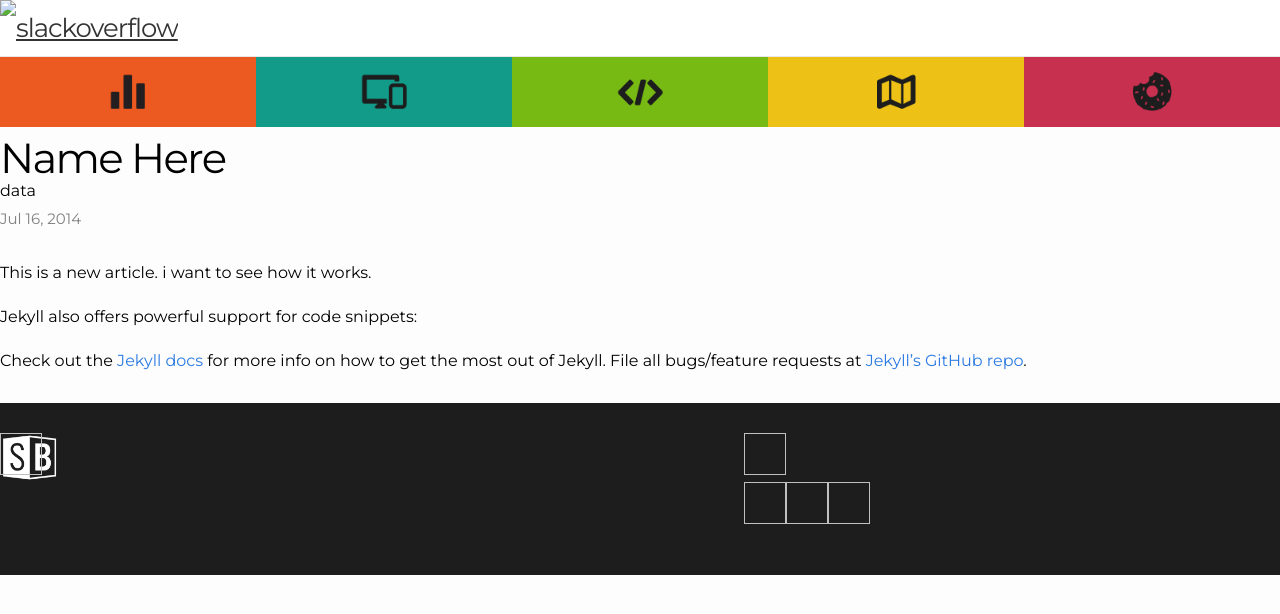
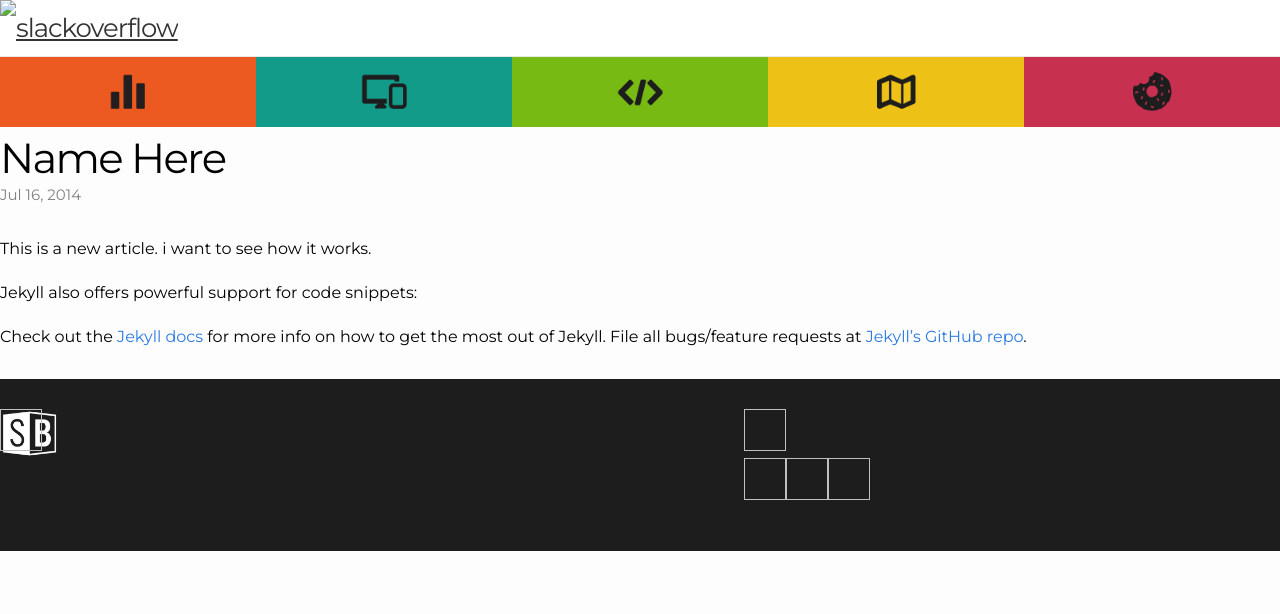
Before and after one commit to MeganCoffey/MeganCoffey.github.io, a Jekyll site: the page built from _posts/2014-06-01-name-here.markdown, in a window 1280 px wide. Shown: the top 614 px of the page. Built offline with Jekyll 4.4.1, drawn with Linux system fonts in a browser that asks for light colours.

Commit message:
categories

```diff
--- a/_layouts/post.html
+++ b/_layouts/post.html
@@ -5,7 +5,6 @@ layout: channel
 
   <header class="post-header">
     <h1>{{ page.title }}</h1>
-    <p>{{ page.categories }}</p>
     <p class="meta">{{ page.date | date: "%b %-d, %Y" }}{% if page.author %} • {{ page.author }}{% endif %}{% if page.meta %} • {{ page.meta }}{% endif %}</p>
   </header>
 
```
